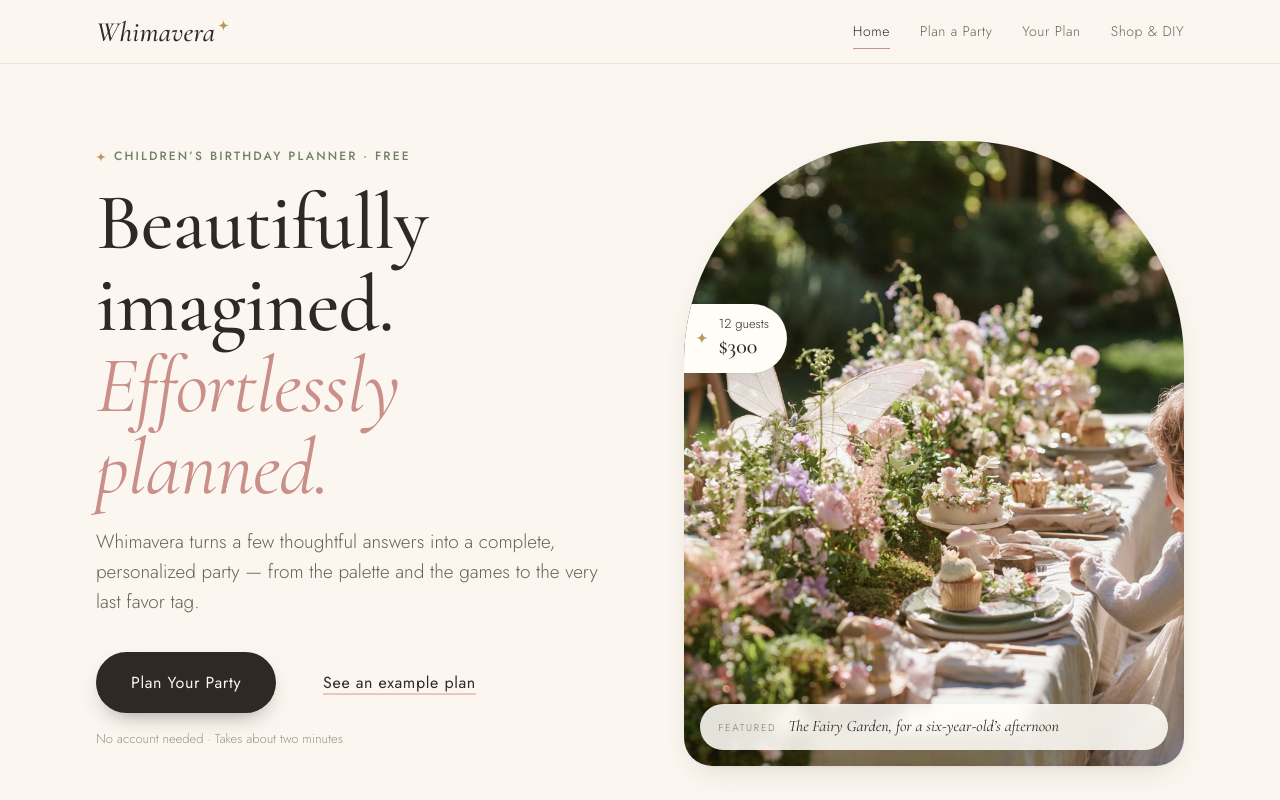
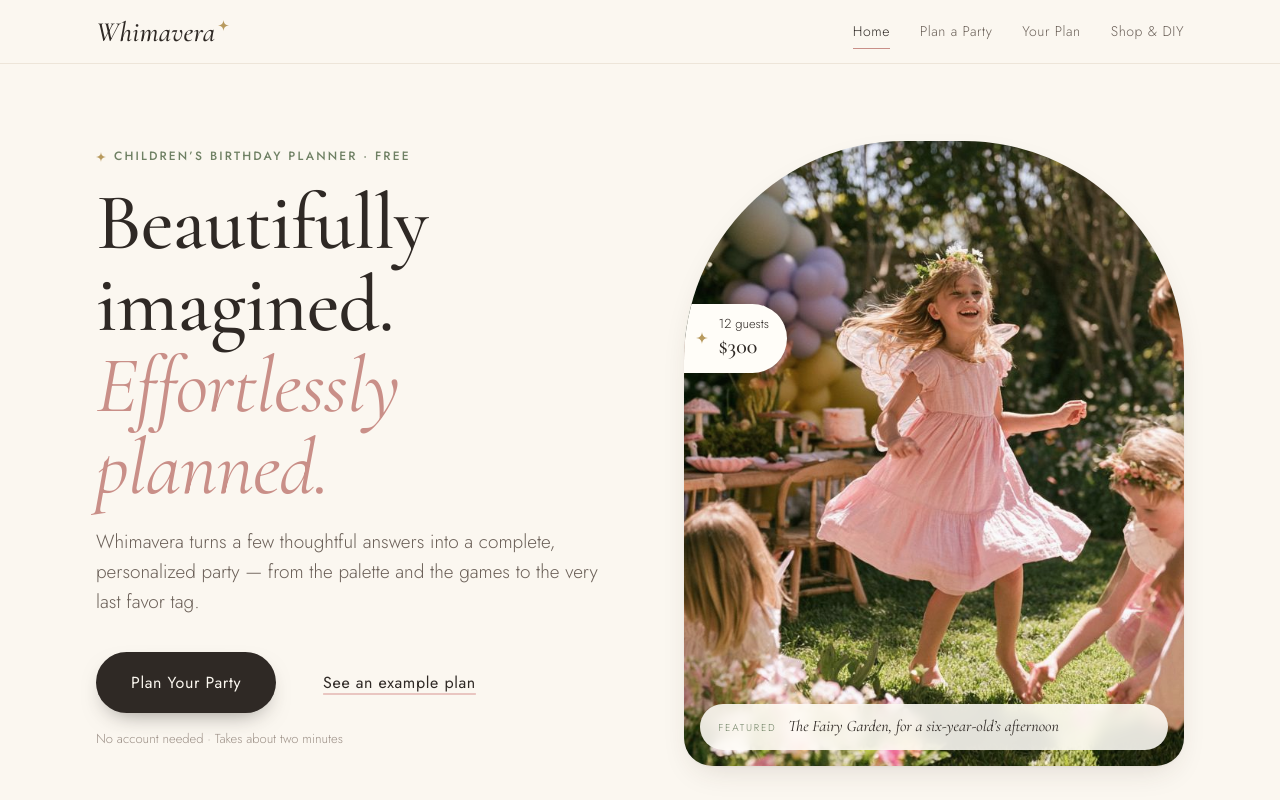
Before and after one commit to krhapner/Whimavera, a React (Vite) app: page / in a window 1280 px wide. Shown: the top 800 px of the page. Built offline with nearby package versions, Linux system fonts and the light colour scheme.

Commit message:
New home hero: kids twirling at the fairy garden party
Replaces the long-table hero image (now unused, removed from the bundle).

Co-Authored-By: Claude Opus 5.5 <noreply@anthropic.com>
Claude-Session: https://claude.ai/code/session_01NeKHwAdEyZYRp5WNxHEHxz

```diff
--- a/src/data/photoList.js
+++ b/src/data/photoList.js
@@ -29,7 +29,7 @@ export const photos = {
 // Whimavera's own images, bundled in src/assets/photos/<key>.jpg.
 // `focus` is the CSS object-position used when the frame crops the image.
 export const ownPhotos = {
-  fairyHero: { alt: 'A fairy garden party table among flowers', focus: '45% 50%' },
+  homeHero: { alt: 'Children in fairy wings and flower crowns twirling on the lawn at a fairy garden party', focus: '52% 35%' },
   fairyTable: { alt: 'A long fairy garden table with moss, roses and a naked cake', focus: '50% 50%' },
   fairyGirlTable: { alt: 'A girl at a flower-filled fairy garden table', focus: '72% 40%' },
   fairyPortrait: { alt: 'A smiling girl in fairy wings and a flower crown', focus: '50% 35%' },
--- a/src/screens/Home.jsx
+++ b/src/screens/Home.jsx
@@ -41,7 +41,7 @@ export default function Home({ eventType, onPickTheme, onShowExample }) {
             <p className="hero__fine">No account needed · Takes about two minutes</p>
           </div>
           <figure className="hero__image">
-            <Scene kind="hero" photo="fairyHero" palette={featured.palette} motif={featured.motif} alt="A fairy garden party table among flowers" />
+            <Scene kind="hero" photo="homeHero" palette={featured.palette} motif={featured.motif} alt="Children in fairy wings twirling at a fairy garden party" />
             <figcaption className="photo-caption">
               <span>Featured</span> The Fairy Garden, for a six-year-old’s afternoon
             </figcaption>
```
Also changed, not shown: src/assets/photos/fairyHero.jpg (deleted), src/assets/photos/homeHero.jpg (added).
